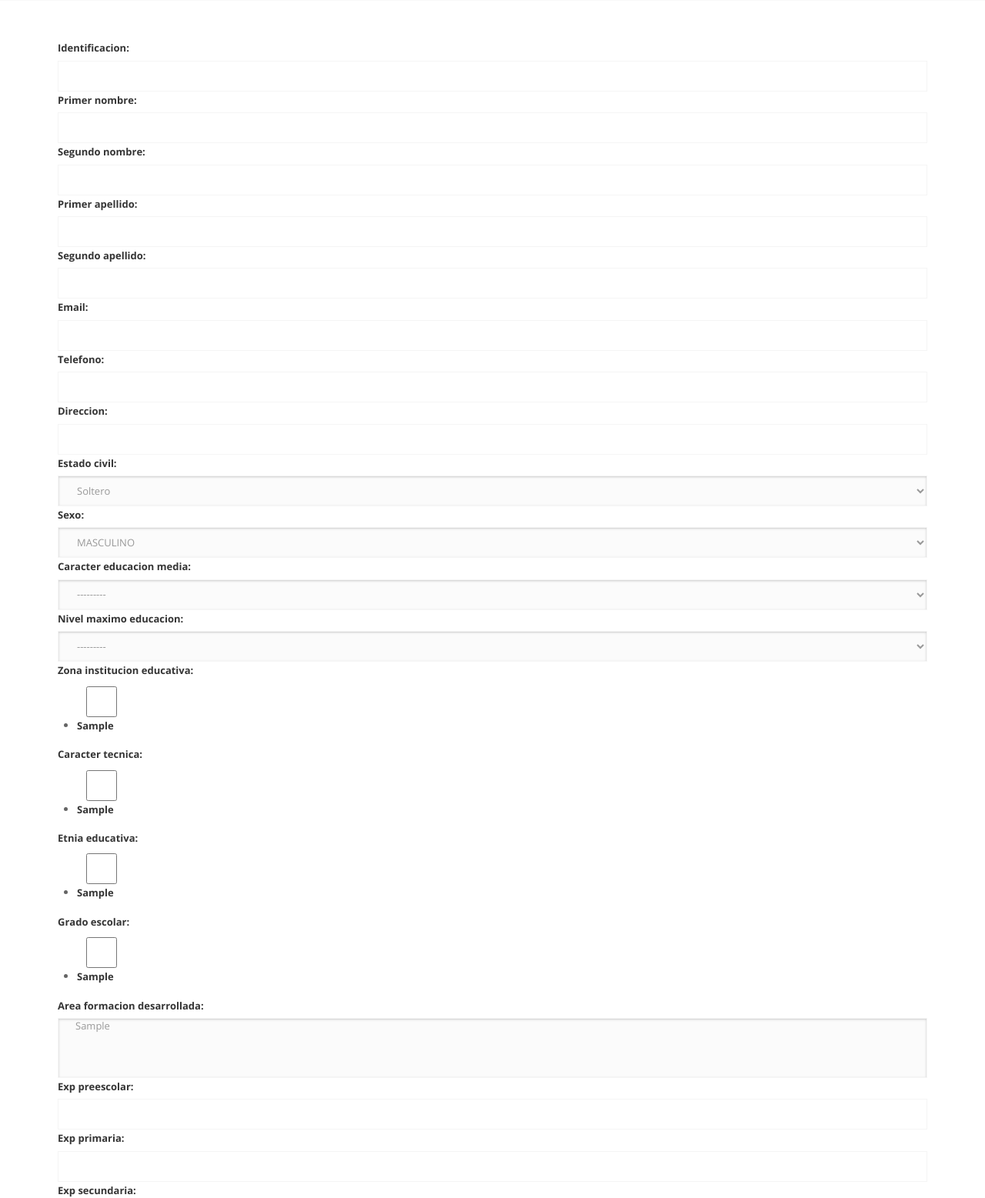
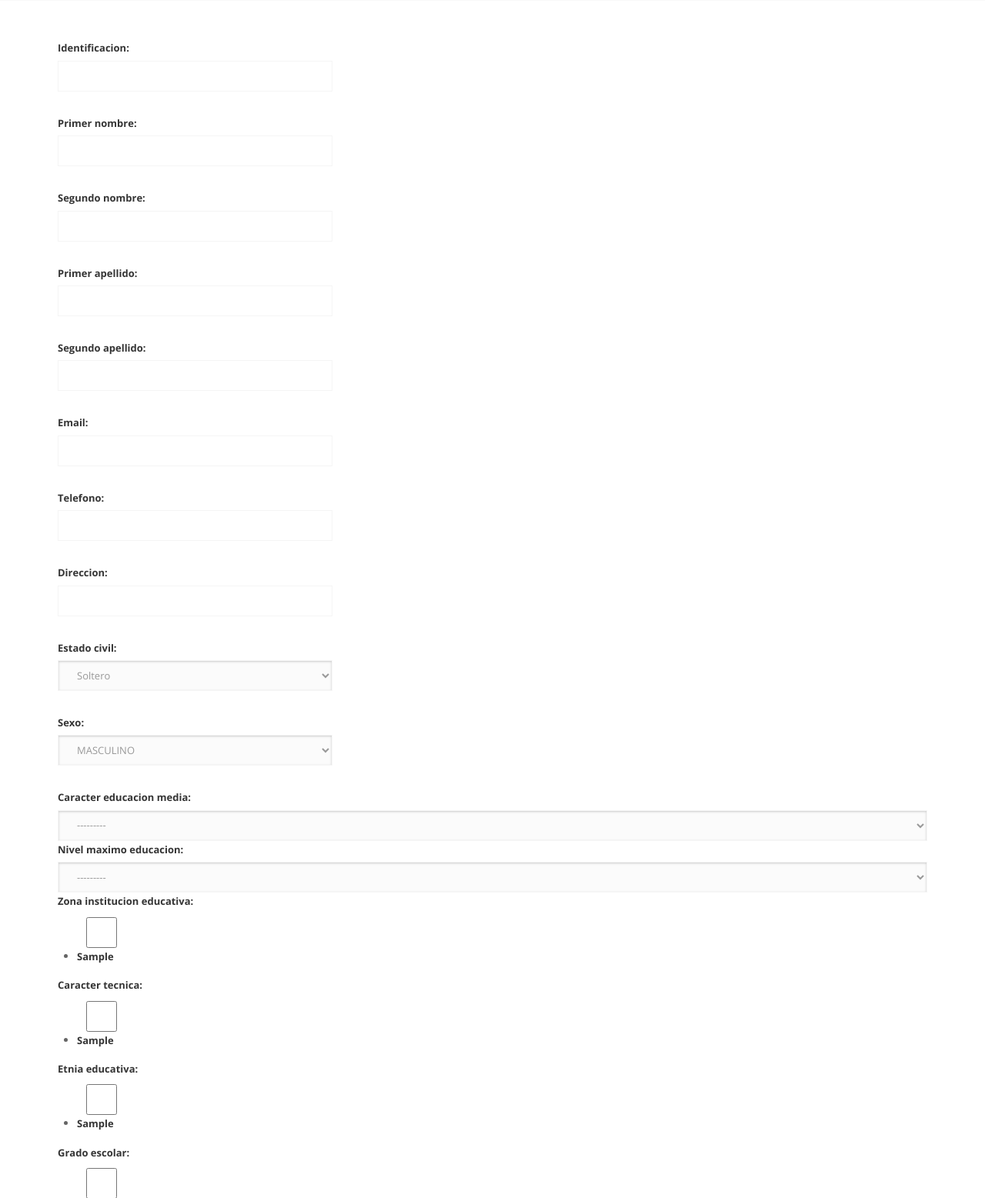
Before and after one commit to DonAurelio/SIGECUC-TIC, a Django app: template SIGECUC_TIC/SIGECUC_TIC/templates/inscripcion/inscripcion.html in a window 1280 px wide. Shown: the part 397-1954 px from the top of the page at 77% size. Run offline with Django 3.2, Linux system fonts and the light colour scheme; tables that the repository leaves empty hold one stand-in row (values such as "Sample post"); the template is opened without the code that fills it: values that come from a table or form of the project are taken from there, most other values are stand-ins (such as "Sample title", 1, 10 or a date in 2020); some libraries are stand-ins or nearby versions.

Commit message:
Cambios pagina inscrito html y estilos css

```diff
--- a/SIGECUC_TIC/SIGECUC_TIC/templates/inscripcion/inscripcion.html
+++ b/SIGECUC_TIC/SIGECUC_TIC/templates/inscripcion/inscripcion.html
@@ -12,10 +12,19 @@
 <form id='contactform' method='post' action=''>{% csrf_token %}
 <!--{% include "form_snippets.html" %}-->
 {% for field in form_persona %}
-<div>
-{{ field.errors }}
-{{ field.label_tag }}
-{{ field }}
+<div class="row">
+	<div class="col-lg-4 field">
+		{{ field.label_tag }}
+		{{ field }}
+		<div class="validation">
+		</div>
+	</div>
+	{% if field.errors %}
+	<div class="col-lg-4 field">
+			<br><br>
+			{{ field.errors }}
+	</div>
+	{% endif %}
 </div>
 {% endfor %}
 
@@ -39,3 +48,14 @@
 <span class="pull-right margintop20">* Por favor diligencie todos los campos</span>
 </p>
 {% endblock%}
+
+<!--
+<div class="row">
+	<div class="col-lg-4 field">
+		<input type="text" name="name" placeholder="* Enter your full name" data-rule="maxlen:4" data-msg="Please enter at least 4 chars" />
+		<div class="validation">
+		</div>
+	</div>
+
+</div>
+-->
```
